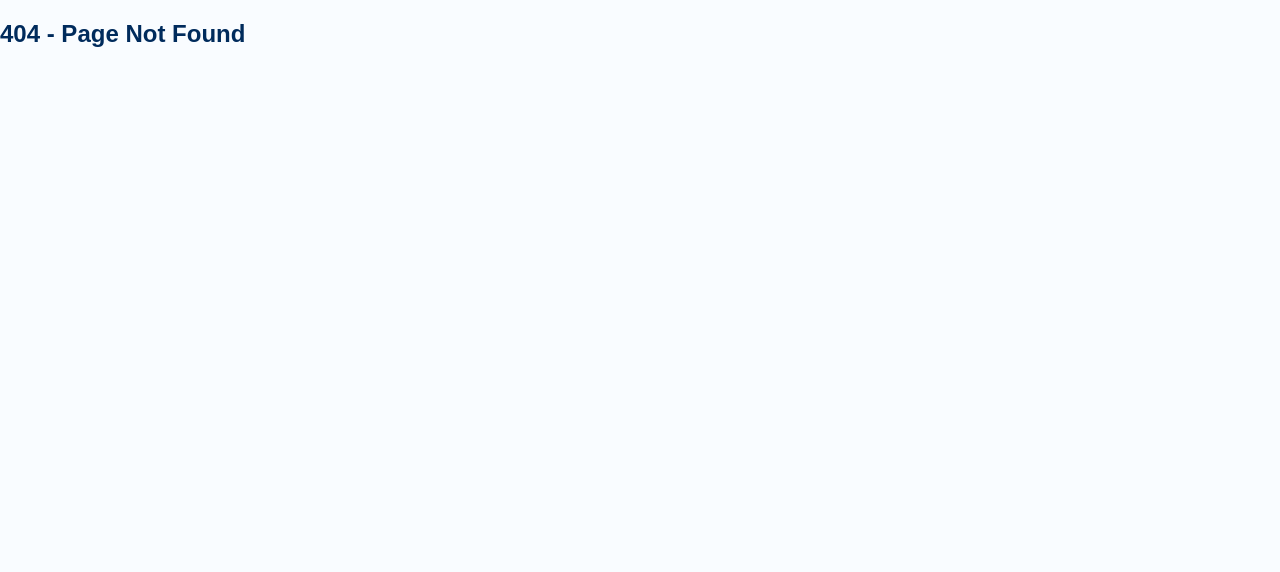
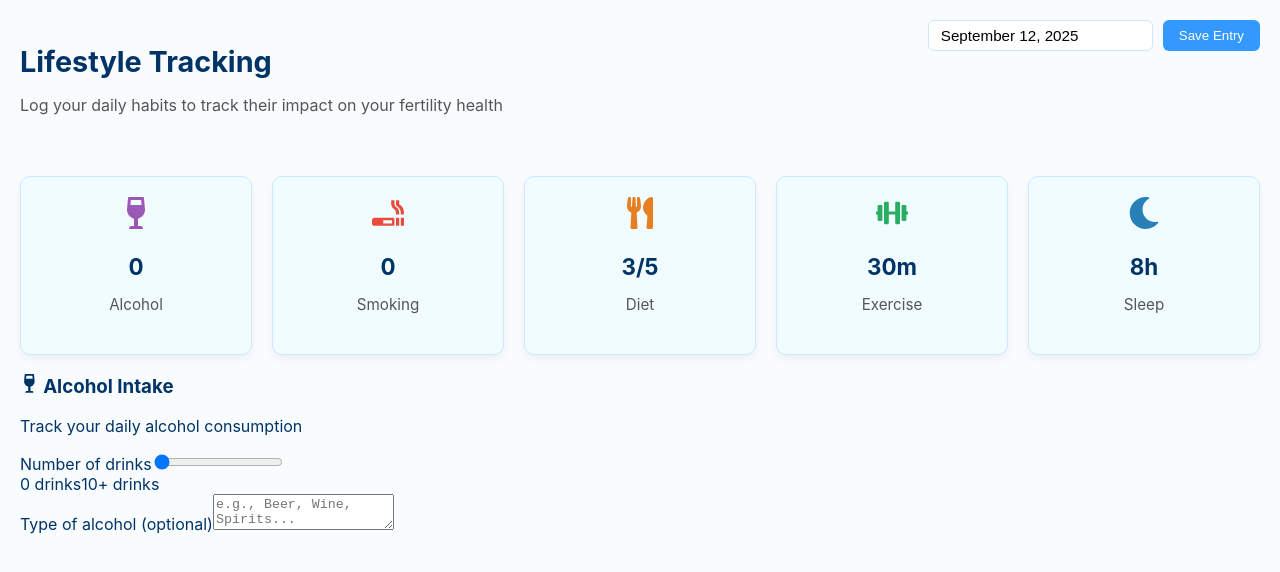
Before and after one commit to CrissyDev/SeedCheck, a React (Vite) app: page /lifestyle in a window 1280 px wide. Before the commit this address had no page. Shown: the top 572 px of the page. Built offline with nearby package versions, Linux system fonts and the light colour scheme.

Commit message:
dashboard lifestyle a few updates

```diff
--- a/package.json
+++ b/package.json
@@ -15,6 +15,7 @@
     "@tailwindcss/vite": "^4.1.13",
     "react": "^19.1.1",
     "react-confetti": "^6.4.0",
+    "react-datepicker": "^8.7.0",
     "react-dom": "^19.1.1",
     "react-icons": "^5.5.0",
     "react-router-dom": "^7.9.3",
--- a/src/App.jsx
+++ b/src/App.jsx
@@ -1,10 +1,11 @@
+// src/App.jsx
 import React from "react";
 import { Routes, Route } from "react-router-dom";
 
 import WelcomePage from "./components/WelcomePage.jsx";
 import ProfileSetup from "./components/ProfileSetup.jsx";
 import Dashboard from "./components/Dashboard";
-
+import Lifestyle from "./components/Lifestyle";
 function App() {
   return (
     <Routes>
@@ -14,8 +15,11 @@ function App() {
       {/* Profile setup wizard */}
       <Route path="/profile-setup" element={<ProfileSetup />} />
 
-      {/*Dashboard Routing*/}
+      {/* Dashboard */}
       <Route path="/dashboard" element={<Dashboard />} />
+
+      {/* Lifestyle */}
+      <Route path="/lifestyle" element={<Lifestyle />} />
 
       {/* 404 fallback */}
       <Route path="*" element={<h2>404 - Page Not Found</h2>} />
--- /dev/null
+++ b/src/components/Lifestyle.css
@@ -0,0 +1,112 @@
+.lifestyle-page {
+  padding: 20px;
+  font-family: "Inter", sans-serif;
+  color: #003366;
+}
+
+.header-row {
+  display: flex;
+  justify-content: space-between;
+  align-items: flex-start;
+  margin-bottom: 25px;
+}
+
+.header-row h2 {
+  font-size: 1.8rem;
+  font-weight: bold;
+  margin-bottom: 5px;
+}
+
+.header-row p {
+  color: #555;
+}
+
+.actions-row {
+  display: flex;
+  align-items: center;
+  gap: 10px;
+}
+
+.date-picker {
+  padding: 6px 12px;
+  border: 1px solid #cce7ff;
+  border-radius: 6px;
+  font-size: 0.95rem;
+}
+
+.save-btn {
+  background: #3399ff; /* lighter blue */
+  color: #fff;
+  border: none;
+  padding: 8px 16px;
+  border-radius: 6px;
+  cursor: pointer;
+  transition: 0.3s;
+}
+
+.save-btn:hover {
+  background: #4da6ff; /* softer hover */
+}
+
+.cards-grid {
+  display: grid;
+  grid-template-columns: repeat(auto-fit, minmax(160px, 1fr));
+  gap: 20px;
+}
+
+.lifestyle-card {
+  background: #f0fcff;
+  border: 1px solid #cce7ff;
+  border-radius: 10px;
+  padding: 20px;
+  text-align: center;
+  transition: 0.3s ease-in-out;
+}
+
+.lifestyle-card h3 {
+  margin: 10px 0 5px;
+  font-size: 1.4rem;
+  font-weight: bold;
+}
+
+.lifestyle-card p {
+  font-size: 0.95rem;
+  color: #555;
+}
+
+.lifestyle-card.hoverable:hover {
+  background: #3399ff; /* lighter hover blue */
+  color: #fff;
+  transform: translateY(-5px);
+  box-shadow: 0 4px 12px rgba(51, 153, 255, 0.4);
+}
+
+.lifestyle-icon {
+  font-size: 2rem;
+  margin-bottom: 10px;
+}
+
+/* Icon colors */
+.lifestyle-icon.purple {
+  color: #9b59b6;
+}
+
+.lifestyle-icon.red {
+  color: #e74c3c;
+}
+
+.lifestyle-icon.orange {
+  color: #e67e22;
+}
+
+.lifestyle-icon.green {
+  color: #27ae60;
+}
+
+.lifestyle-icon.blue {
+  color: #2980b9;
+}
+
+.lifestyle-card.hoverable:hover .lifestyle-icon {
+  color: #fff;
+}
--- /dev/null
+++ b/src/components/Lifestyle.jsx
@@ -0,0 +1,224 @@
+import React, { useState } from "react";
+import DatePicker from "react-datepicker";
+import "react-datepicker/dist/react-datepicker.css";
+import {
+  FaWineGlassAlt,
+  FaSmoking,
+  FaUtensils,
+  FaDumbbell,
+  FaMoon,
+} from "react-icons/fa";
+import "./Lifestyle.css";
+
+function Lifestyle() {
+  const [selectedDate, setSelectedDate] = useState(new Date());
+  const [entries, setEntries] = useState({
+    drinks: 0,
+    cigarettes: 0,
+    diet: 3,
+    exercise: 30,
+    sleep: 8,
+  });
+
+  const [activeTab, setActiveTab] = useState("alcohol");
+
+  const handleSave = () => {
+    alert(
+      `Saved Entry for ${selectedDate.toDateString()}:\n🍷 Drinks: ${entries.drinks}\n🚬 Cigarettes: ${entries.cigarettes}\n🥗 Diet: ${entries.diet}/5\n🏋️ Exercise: ${entries.exercise}m\n🌙 Sleep: ${entries.sleep}h`
+    );
+  };
+
+  return (
+    <div className="lifestyle-page">
+      {/* Header */}
+      <div className="header-row">
+        <div>
+          <h2>Lifestyle Tracking</h2>
+          <p>Log your daily habits to track their impact on your fertility health</p>
+        </div>
+        <div className="actions-row">
+          <DatePicker
+            selected={selectedDate}
+            onChange={(date) => setSelectedDate(date)}
+            maxDate={new Date()}
+            className="date-picker"
+            dateFormat="MMMM d, yyyy"
+          />
+          <button className="save-btn" onClick={handleSave}>
+            Save Entry
+          </button>
+        </div>
+      </div>
+
+      {/* Cards Grid */}
+      <div className="cards-grid">
+        <div
+          className={`lifestyle-card hoverable ${
+            activeTab === "alcohol" ? "active" : ""
+          }`}
+          onClick={() => setActiveTab("alcohol")}
+        >
+          <FaWineGlassAlt className="lifestyle-icon purple" />
+          <h3>{entries.drinks}</h3>
+          <p>Alcohol</p>
+        </div>
+
+        <div
+          className={`lifestyle-card hoverable ${
+            activeTab === "smoking" ? "active" : ""
+          }`}
+          onClick={() => setActiveTab("smoking")}
+        >
+          <FaSmoking className="lifestyle-icon red" />
+          <h3>{entries.cigarettes}</h3>
+          <p>Smoking</p>
+        </div>
+
+        <div
+          className={`lifestyle-card hoverable ${
+            activeTab === "diet" ? "active" : ""
+          }`}
+          onClick={() => setActiveTab("diet")}
+        >
+          <FaUtensils className="lifestyle-icon orange" />
+          <h3>{entries.diet}/5</h3>
+          <p>Diet</p>
+        </div>
+
+        <div
+          className={`lifestyle-card hoverable ${
+            activeTab === "exercise" ? "active" : ""
+          }`}
+          onClick={() => setActiveTab("exercise")}
+        >
+          <FaDumbbell className="lifestyle-icon green" />
+          <h3>{entries.exercise}m</h3>
+          <p>Exercise</p>
+        </div>
+
+        <div
+          className={`lifestyle-card hoverable ${
+            activeTab === "sleep" ? "active" : ""
+          }`}
+          onClick={() => setActiveTab("sleep")}
+        >
+          <FaMoon className="lifestyle-icon blue" />
+          <h3>{entries.sleep}h</h3>
+          <p>Sleep</p>
+        </div>
+      </div>
+
+      {/* Detailed Section */}
+      <div className="details-section">
+        {activeTab === "alcohol" && (
+          <div className="detail-card">
+            <h3>
+              <FaWineGlassAlt className="detail-icon purple" /> Alcohol Intake
+            </h3>
+            <p>Track your daily alcohol consumption</p>
+            <label>Number of drinks</label>
+            <input
+              type="range"
+              min="0"
+              max="10"
+              value={entries.drinks}
+              onChange={(e) =>
+                setEntries({ ...entries, drinks: parseInt(e.target.value) })
+              }
+            />
+            <div className="range-labels">
+              <span>0 drinks</span>
+              <span>10+ drinks</span>
+            </div>
+            <label>Type of alcohol (optional)</label>
+            <textarea placeholder="e.g., Beer, Wine, Spirits..." />
+          </div>
+        )}
+
+        {activeTab === "smoking" && (
+          <div className="detail-card">
+            <h3>
+              <FaSmoking className="detail-icon red" /> Smoking
+            </h3>
+            <p>Track daily cigarette consumption</p>
+            <label>Number of cigarettes</label>
+            <input
+              type="range"
+              min="0"
+              max="40"
+              value={entries.cigarettes}
+              onChange={(e) =>
+                setEntries({ ...entries, cigarettes: parseInt(e.target.value) })
+              }
+            />
+            <div className="range-labels">
+              <span>0</span>
+              <span>40+</span>
+            </div>
+          </div>
+        )}
+
+        {activeTab === "diet" && (
+          <div className="detail-card">
+            <h3>
+              <FaUtensils className="detail-icon orange" /> Diet Quality
+            </h3>
+            <p>Rate your diet for today</p>
+            <input
+              type="range"
+              min="1"
+              max="5"
+              value={entries.diet}
+              onChange={(e) =>
+                setEntries({ ...entries, diet: parseInt(e.target.value) })
+              }
+            />
+            <div className="range-labels">
+              <span>Poor</span>
+              <span>Excellent</span>
+            </div>
+          </div>
+        )}
+
+        {activeTab === "exercise" && (
+          <div className="detail-card">
+            <h3>
+              <FaDumbbell className="detail-icon green" /> Exercise
+            </h3>
+            <p>Log your daily activity</p>
+            <input
+              type="number"
+              min="0"
+              value={entries.exercise}
+              onChange={(e) =>
+                setEntries({ ...entries, exercise: parseInt(e.target.value) })
+              }
+            />
+            <span>minutes</span>
+          </div>
+        )}
+
+        {activeTab === "sleep" && (
+          <div className="detail-card">
+            <h3>
+              <FaMoon className="detail-icon blue" /> Sleep
+            </h3>
+            <p>How many hours did you sleep last night?</p>
+            <input
+              type="number"
+              min="0"
+              max="24"
+              value={entries.sleep}
+              onChange={(e) =>
+                setEntries({ ...entries, sleep: parseInt(e.target.value) })
+              }
+            />
+            <span>hours</span>
+          </div>
+        )}
+      </div>
+    </div>
+  );
+}
+
+export default Lifestyle;
```
Also changed, not shown: 1 other file (tests, documents, lock files or other folders).
